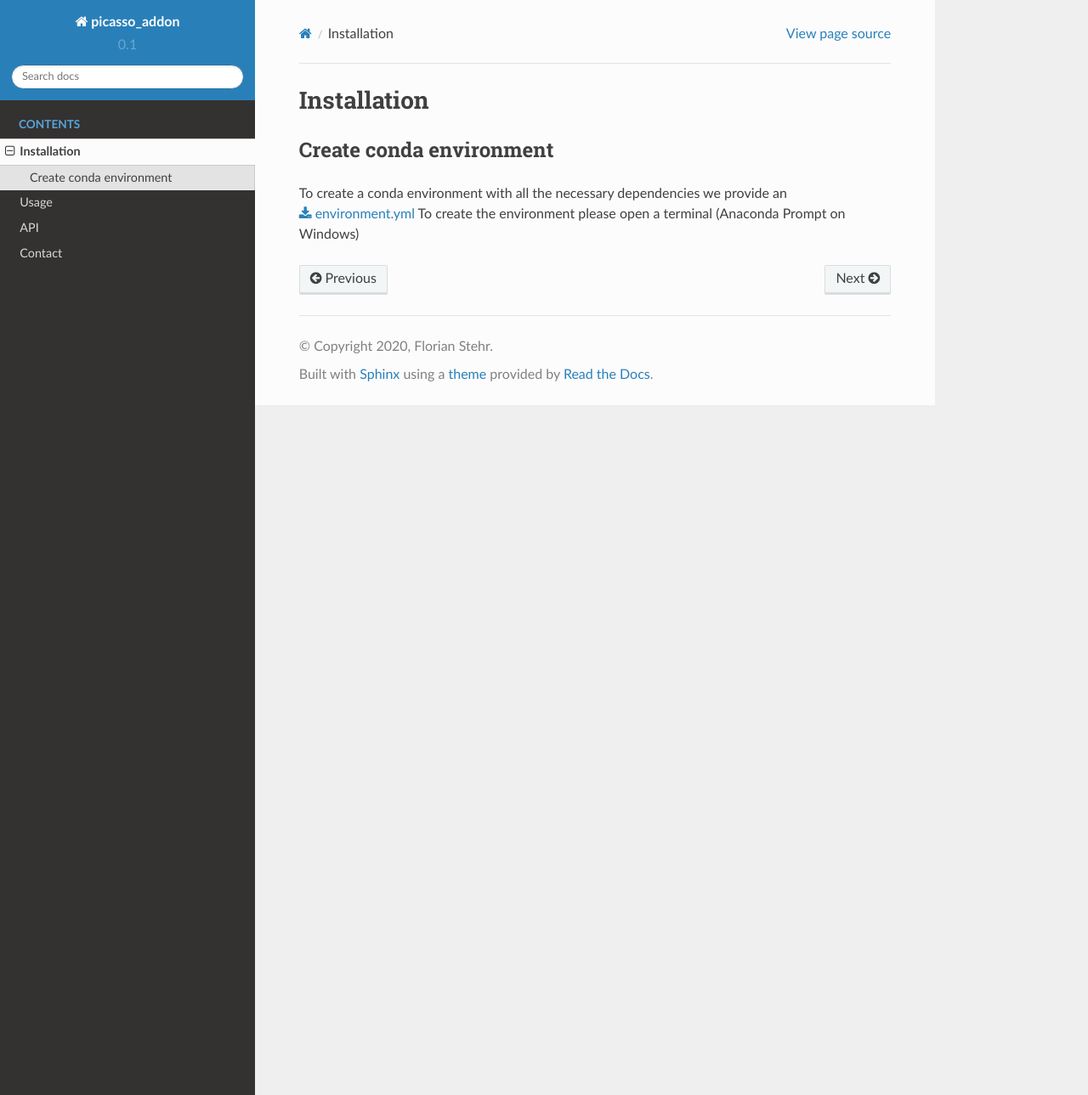
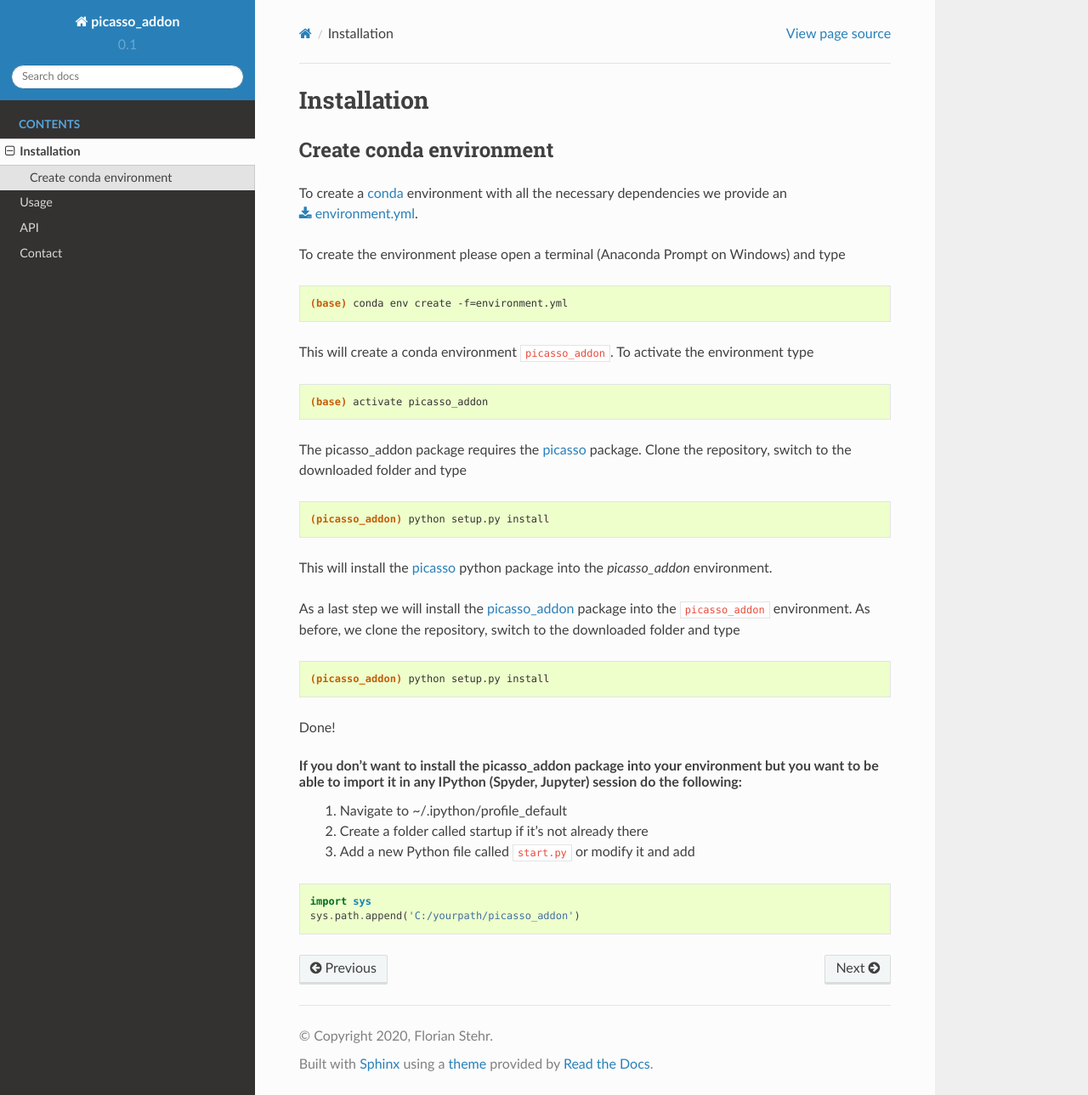
Before and after one commit to schwille-paint/picasso_addon, a Sphinx documentation site: the page built from docs/installation.rst, in a window 1280 px wide and 1289 px high. Shown: the whole window at 85% size. Built offline with Sphinx 7.4.7 and the Read the Docs theme 2.0.0, drawn with Linux system fonts in a browser that asks for light colours.

Commit message:
RTD: Installation finished

```diff
--- a/docs/installation.rst
+++ b/docs/installation.rst
@@ -1,3 +1,9 @@
+.. _picasso:
+	https://github.com/jungmannlab/picasso
+
+.. _picasso_addon:
+	https://github.com/schwille-paint/picasso_addon
+
 Installation
 ============
 
@@ -6,6 +12,44 @@
 
 Create conda environment
 ^^^^^^^^^^^^^^^^^^^^^^^^
-To create a conda environment with all the necessary dependencies we provide an
-:download:`environment.yml <https://github.com/schwille-paint/picasso_addon/blob/master/scripts/standard/01_localize_undrift.py>`
-To create the environment please open a terminal (Anaconda Prompt on Windows)
+To create a `conda <https://www.anaconda.com/>`_ environment with all the necessary dependencies we provide an
+:download:`environment.yml <https://github.com/schwille-paint/picasso_addon/blob/master/environment.yml>`.
+
+To create the environment please open a terminal (Anaconda Prompt on Windows) and type
+
+.. code-block:: console
+
+    (base) conda env create -f=environment.yml
+
+This will create a conda environment ``picasso_addon``. To activate the environment type
+
+.. code-block:: console
+
+    (base) activate picasso_addon
+
+The picasso_addon package requires the `picasso`_ package. Clone the repository, switch to the downloaded folder and type
+
+.. code-block:: console
+
+    (picasso_addon) python setup.py install
+
+This will install the `picasso`_ python package into the `picasso_addon` environment.
+
+As a last step we will install the `picasso_addon`_ package into the ``picasso_addon`` environment. As before, we clone the repository, switch to the downloaded folder and type
+
+.. code-block:: console
+
+    (picasso_addon) python setup.py install
+
+Done!
+
+
+If you don't want to install the picasso_addon package into your environment but you want to be able to import it in any IPython (Spyder, Jupyter) session do the following:
+    1. Navigate to ~/.ipython/profile_default
+    2. Create a folder called startup if it’s not already there
+    3. Add a new Python file called ``start.py`` or modify it and add
+
+.. code-block:: python
+
+    import sys
+    sys.path.append('C:/yourpath/picasso_addon')
```
Also changed, not shown: 8 other files.
